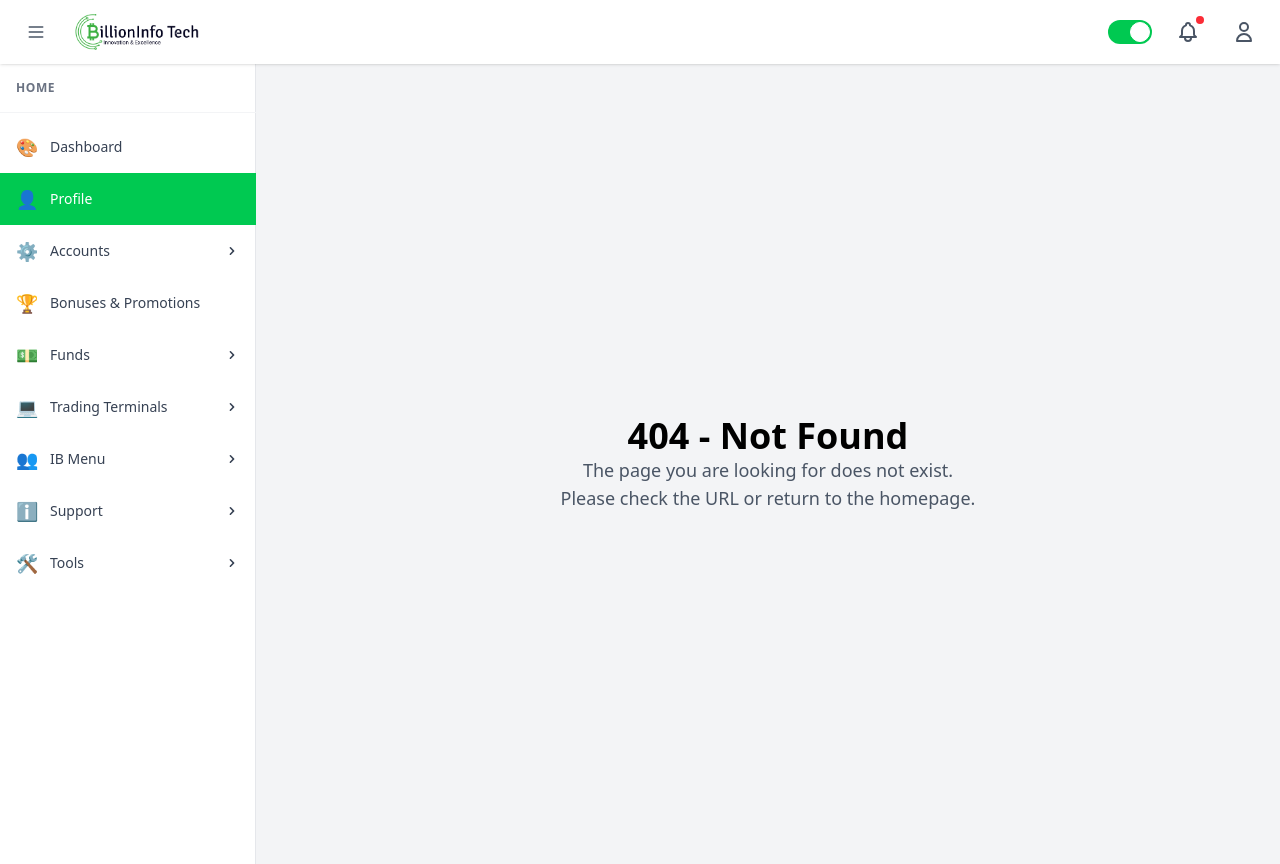
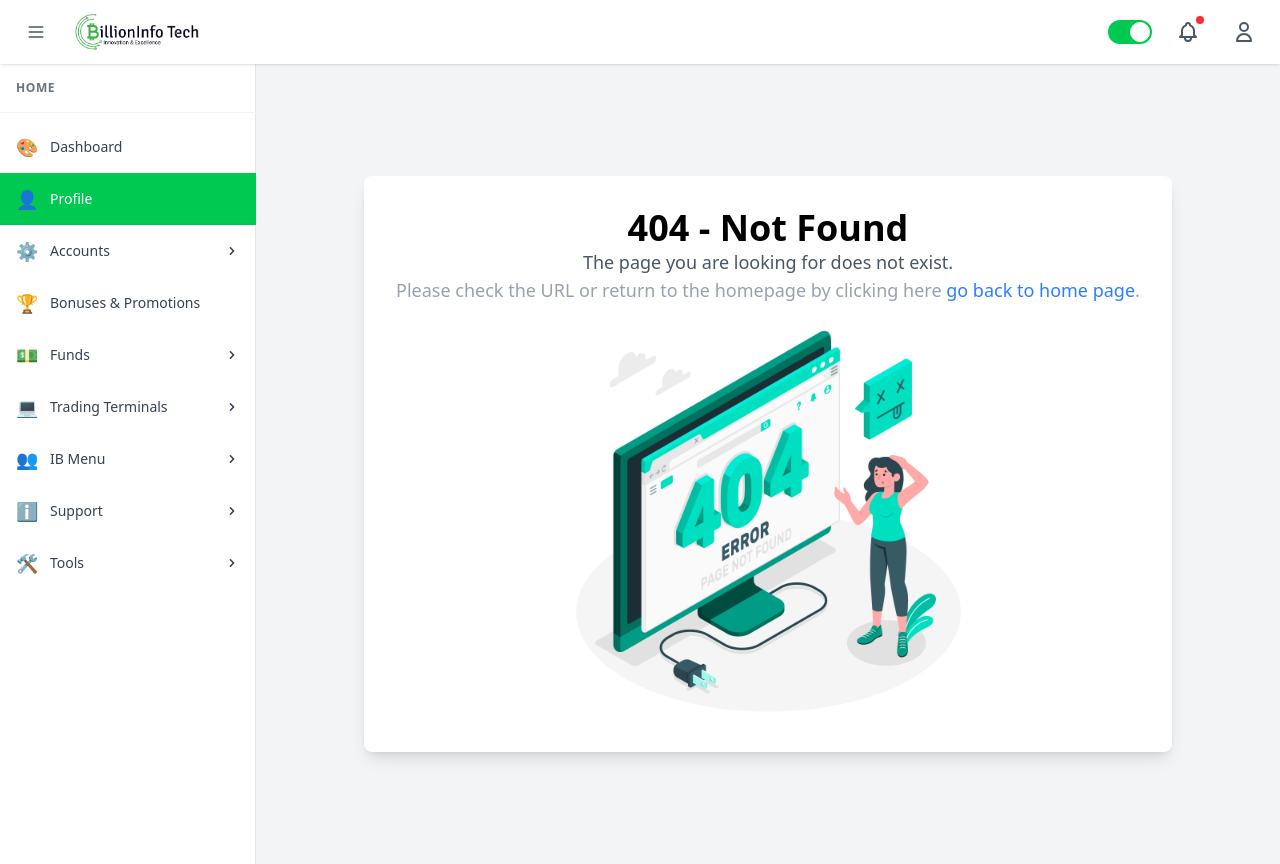
Before and after one commit to anasstudy01/BillionInfoTech_CRM, a React (Vite) app: page /profile in a window 1280 px wide. Built offline with nearby package versions, Linux system fonts and the light colour scheme.

Commit message:
Implement code changes to enhance functionality and improve performance

```diff
--- a/src/Pages/NotFound.jsx
+++ b/src/Pages/NotFound.jsx
@@ -1,13 +1,15 @@
 import React from 'react'
-
+import NotFoundImage from '../assets/NotFound.jpg';
+import { Link } from 'react-router';
 const NotFound = () => {
   return (
     <>
     <div className='flex w-full items-center justify-center min-h-screen bg-gray-100'>
-      <div className='text-center'>
+      <div className='text-center shadow-lg p-8 bg-white rounded-lg'>
         <h1 className='text-4xl font-bold'>404 - Not Found</h1>
         <p className='text-lg text-gray-600'>The page you are looking for does not exist.</p>
-        <p className='text-lg text-gray-600'>Please check the URL or return to the homepage.</p>
+        <p className='text-lg text-gray-400'>Please check the URL or return to the homepage by clicking here <Link to="/" className='text-blue-500 hover:underline'>go back to home page</Link>.</p>
+        <img src={NotFoundImage} alt="Not Found" className='mt-4 w-100 mx-auto' />
       </div>
     </div>
     </>
```
Also changed, not shown: src/assets/NotFound.jpg (added).
